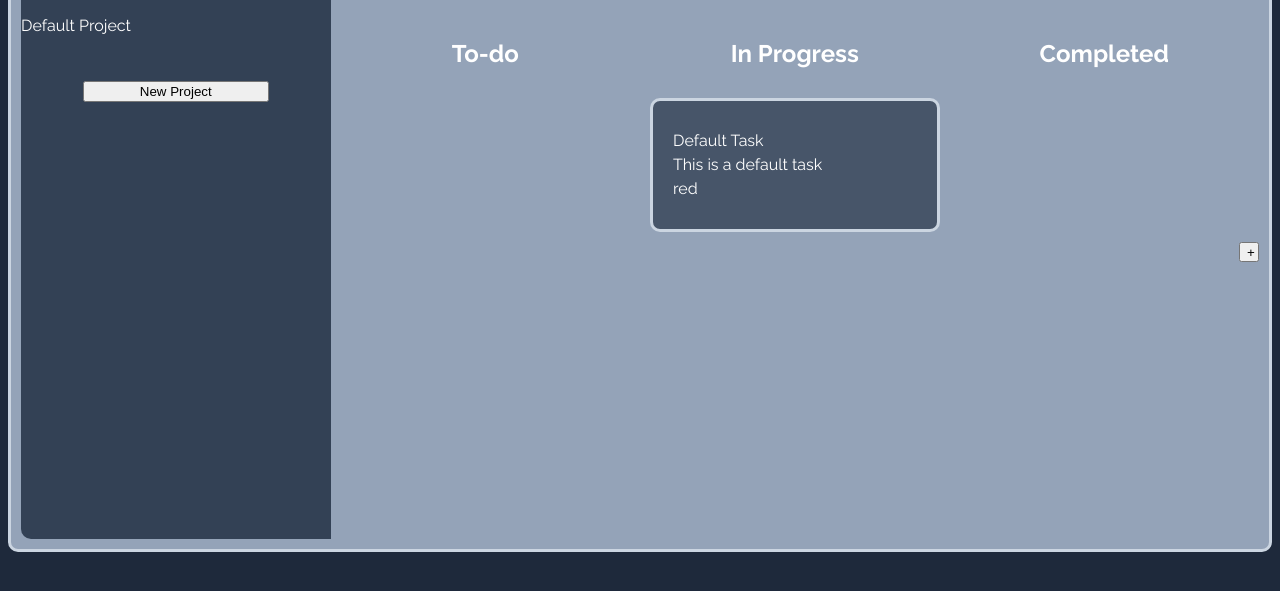
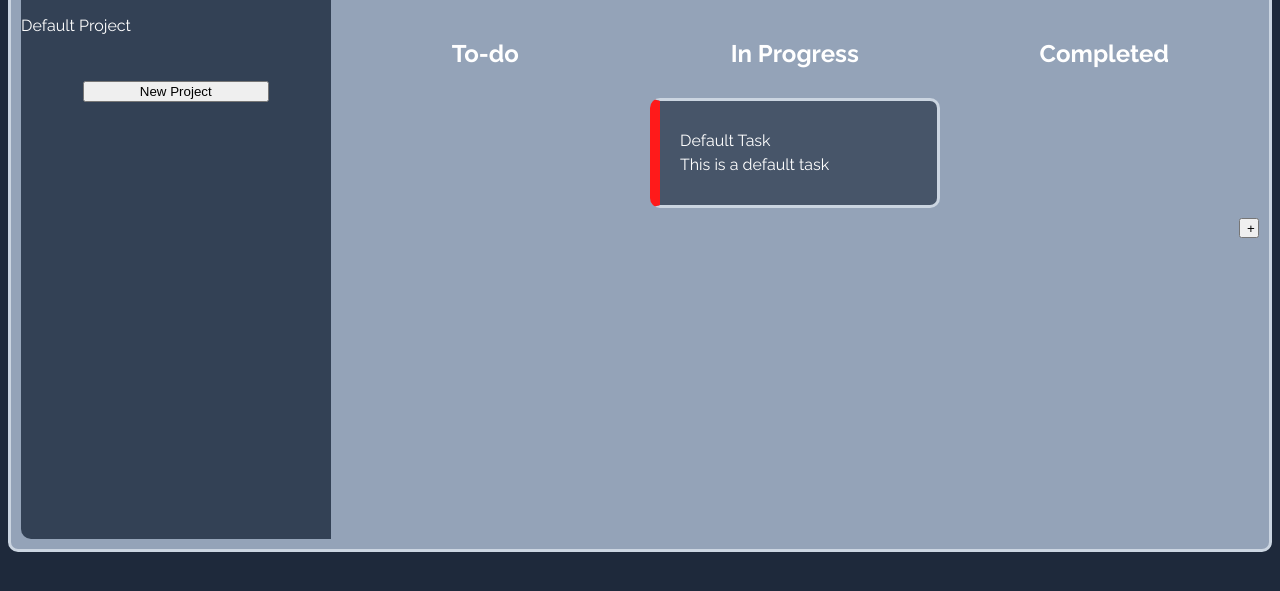
Before and after one commit to alex-nemeth/todolist, a website built with webpack: page dist/index.html in a window 1280 px wide. Shown: the part 197-788 px from the top of the page. Built offline with nearby package versions, Linux system fonts and the light colour scheme.

Commit message:
color coding tasks implemented

```diff
--- a/src/index.js
+++ b/src/index.js
@@ -91,9 +91,8 @@ function renderTasklist(project) {
     inProgressTasks.innerHTML = "";
     completedTasks.innerHTML = "";
     for (let i = 0; i < project.length(); i++) {
-        const taskToAdd = `<div class="task-card" id="${i}"><p>${project.tasks[i].title}</p>
+        const taskToAdd = `<div class="task-card ${project.tasks[i].colorCode}" id="${i}"><p>${project.tasks[i].title}</p>
         <p>${project.tasks[i].description}</p>
-        <p>${project.tasks[i].colorCode}</p>
         </div>
         </div>`;
         if (project.tasks[i].status === "To Do") {
```
Also changed, not shown: dist/index.html, dist/main.js, dist/styles.css.
